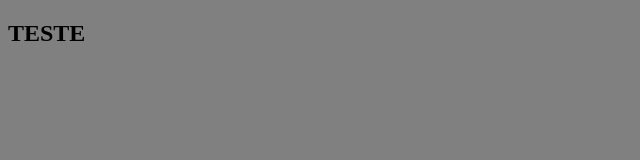
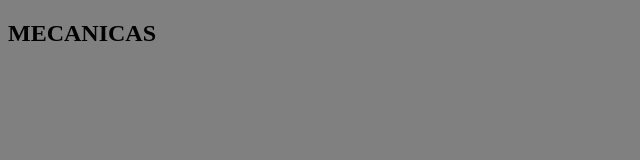
Before and after one commit to czndy/quadro_anuncios_web, a React (Create React App) app in the folder frontend/: page /mecanicas in a window 1280 px wide. Shown: the top 160 px of the page, without its empty margins (0-640 px from the left). Built offline with nearby package versions, Linux system fonts and the light colour scheme.

Commit message:
add structure to files

```diff
--- a/frontend/src/pages/Cadastro/cadastro.js
+++ b/frontend/src/pages/Cadastro/cadastro.js
@@ -0,0 +1,5 @@
+export default function Cadastro(){
+    return(
+        <h2>CADASTRO</h2>
+    )
+}
--- a/frontend/src/pages/CadastroPartes/cadastroPartes.js
+++ b/frontend/src/pages/CadastroPartes/cadastroPartes.js
@@ -0,0 +1,5 @@
+export default function CadastroPartes(){
+    return (
+        <h2>CADASTRO PARTES</h2>
+    )
+}
--- a/frontend/src/pages/Discursos/discursos.js
+++ b/frontend/src/pages/Discursos/discursos.js
@@ -0,0 +1,5 @@
+export default function Discursos(){
+    return (
+        <h2>DISCURSOS</h2>
+    )
+}
--- a/frontend/src/pages/Mecanicas/mecanicas.js
+++ b/frontend/src/pages/Mecanicas/mecanicas.js
@@ -1,5 +1,5 @@
 export default function Mecanicas(){
     return(
-        <h2>TESTE</h2>
+        <h2>MECANICAS</h2>
     )
 }
--- a/frontend/src/pages/Partes/partes.js
+++ b/frontend/src/pages/Partes/partes.js
@@ -0,0 +1,5 @@
+export default function Partes(){
+    return (
+        <h2>PARTES</h2>
+    )
+}
```
Also changed, not shown: 1 other file (tests, documents, lock files or other folders).
